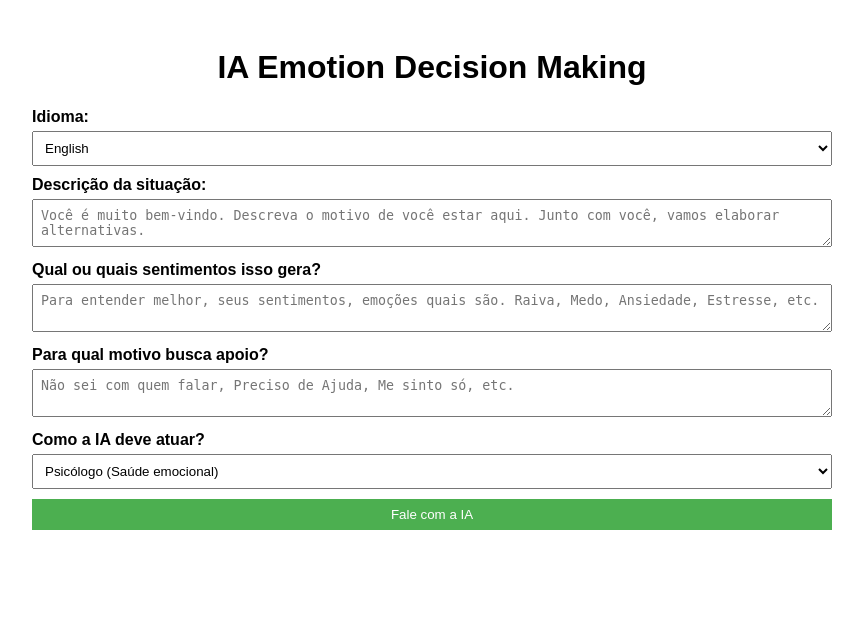
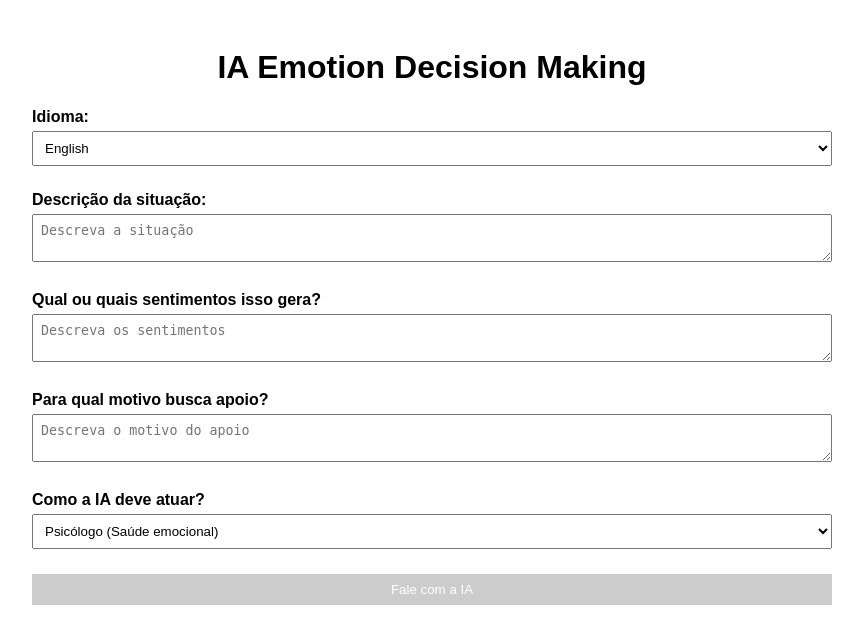
Before and after one commit to JoaoCarlosOrquiza/iaemotiondecisionmaking, a Flask app: template templates/index.html in a window 1280 px wide. Shown: the top 644 px of the page, without its empty margins (208-1071 px from the left). Run offline with Flask 3, Linux system fonts and the light colour scheme; the template is opened without the code that fills it, so the values that code supplies are empty.

Commit message:
Atualiza formulário e integração com backend para interação com a IA

```diff
--- a/app.py
+++ b/app.py
@@ -20,64 +20,33 @@
 
 @app.route('/process', methods=['POST'])
 def process():
-    description = request.form['description']
-    emotions = request.form['emotions']
-    support_reason = request.form['support_reason']
-    user_language = request.form['language']
+    if request.method == 'POST':
+        language = request.form.get('language')
+        description = request.form.get('description')
+        emotions = request.form.get('emotions')
+        support_reason = request.form.get('support_reason')
+        ia_role = request.form.get('ia_role')
 
-    # Chamada à API do OpenAI
-    response = openai.ChatCompletion.create(
-        model="gpt-3.5-turbo",
-        messages=[
-            {"role": "system", "content": "Você é um assistente útil."},
-            {"role": "user", "content": f"Descrição: {description}\nEmoções: {emotions}\nRazão do apoio: {support_reason}"}
-        ],
-        max_tokens=150
-    )
+        # Preparar a entrada para a API do OpenAI
+        prompt = f"""
+        Language: {language}
+        Description: {description}
+        Emotions: {emotions}
+        Support Reason: {support_reason}
+        IA Role: {ia_role}
 
-    # Resposta da IA
-    response_text = response.choices[0].message["content"]
+        Responda de acordo com o papel da IA e forneça suporte apropriado.
+        """
 
-    return render_template('response.html', response=response_text)
+        response = openai.Completion.create(
+            engine="text-davinci-003",
+            prompt=prompt,
+            max_tokens=150
+        )
 
-@app.route('/continue', methods=['POST'])
-def continue_conversation():
-    previous_answer = request.form['previous_answer']
+        answer = response.choices[0].text.strip()
 
-    response = openai.ChatCompletion.create(
-        model="gpt-3.5-turbo",
-        messages=[
-            {"role": "system", "content": "Você é um assistente útil."},
-            {"role": "user", "content": f"Continuar a conversa: {previous_answer}"}
-        ],
-        max_tokens=150
-    )
-
-    response_text = response.choices[0].message["content"]
-
-    return render_template('response.html', response=response_text)
-
-@app.route('/search_professionals', methods=['POST'])
-def search_professionals():
-    professional_type = request.form['professional_type']
-    location = request.form.get('user_location', '-23.3106665, -51.1899247')  # Simulando a localização do usuário
-
-    # Chamada à API do Google Places para buscar profissionais próximos
-    url = f"https://maps.googleapis.com/maps/api/place/nearbysearch/json?location={location}&radius=1500&type={professional_type}&key={google_api_key}"
-    response = requests.get(url)
-    places = response.json().get('results', [])
-
-    # Criando uma lista de profissionais a partir dos resultados da API
-    professionals = []
-    for place in places:
-        professional = {
-            'name': place.get('name'),
-            'specialty': professional_type,
-            'distance': '1.5 km'  # Simulando a distância
-        }
-        professionals.append(professional)
-
-    return render_template('professionals.html', professionals=professionals)
+        return jsonify({'answer': answer})
 
 if __name__ == '__main__':
     app.run(debug=True)
--- a/static/js/script.js
+++ b/static/js/script.js
@@ -1,5 +1,34 @@
+// script.js
+
+// Função para capturar os dados do formulário e enviar para o backend usando AJAX
+function submitForm() {
+    const form = document.getElementById('emotion-form');
+    const formData = new FormData(form);
+
+    fetch('/process', {
+        method: 'POST',
+        body: JSON.stringify(Object.fromEntries(formData)),
+        headers: {
+            'Content-Type': 'application/json'
+        }
+    })
+    .then(response => response.json())
+    .then(data => {
+        document.getElementById('response').innerHTML = data.answer;
+    })
+    .catch(error => console.error('Error:', error));
+}
+
+// Outras funcionalidades já existentes no script.js
+// (adicione aqui as outras funções e lógicas que já estão no seu script.js)
+
 document.addEventListener('DOMContentLoaded', function() {
     const form = document.getElementById('emotion-form');
+    form.addEventListener('submit', function(event) {
+        event.preventDefault();
+        submitForm();
+    });
+
     const submitButton = document.getElementById('submit-button');
     const inputs = form.querySelectorAll('input, textarea, select');
 
--- a/templates/index.html
+++ b/templates/index.html
@@ -1,42 +1,48 @@
 <!DOCTYPE html>
-<html lang="pt-BR">
+<html lang="en">
 <head>
     <meta charset="UTF-8">
     <meta name="viewport" content="width=device-width, initial-scale=1.0">
     <title>IA Emotion Decision Making</title>
-    <link rel="stylesheet" href="{{ url_for('static', filename='css/styles.css') }}">
+    <link rel="stylesheet" href="/static/styles.css">
 </head>
 <body>
     <div class="container">
         <h1>IA Emotion Decision Making</h1>
-        <form id="emotion-form" action="/process" method="POST">
+        <form id="emotion-form" action="/process" method="post">
+            <div class="form-group">
                 <label for="language">Idioma:</label>
-            <select id="language" name="language">
+                <select id="language" name="language" class="form-control">
                     <option value="en">English</option>
                     <option value="pt">Português</option>
                     <option value="es">Español</option>
                     <option value="fr">Français</option>
                 </select>
-
+            </div>
+            <div class="form-group">
                 <label for="description">Descrição da situação:</label>
-            <textarea id="description" name="description" placeholder="Você é muito bem-vindo. Descreva o motivo de você estar aqui. Junto com você, vamos elaborar alternativas." required></textarea>
-
+                <textarea id="description" name="description" class="form-control" placeholder="Descreva a situação"></textarea>
+            </div>
+            <div class="form-group">
                 <label for="emotions">Qual ou quais sentimentos isso gera?</label>
-            <textarea id="emotions" name="emotions" placeholder="Para entender melhor, seus sentimentos, emoções quais são. Raiva, Medo, Ansiedade, Estresse, etc." required></textarea>
-
+                <textarea id="emotions" name="emotions" class="form-control" placeholder="Descreva os sentimentos"></textarea>
+            </div>
+            <div class="form-group">
                 <label for="support_reason">Para qual motivo busca apoio?</label>
-            <textarea id="support_reason" name="support_reason" placeholder="Não sei com quem falar, Preciso de Ajuda, Me sinto só, etc." required></textarea>
-
+                <textarea id="support_reason" name="support_reason" class="form-control" placeholder="Descreva o motivo do apoio"></textarea>
+            </div>
+            <div class="form-group">
                 <label for="ia_role">Como a IA deve atuar?</label>
-            <select id="ia_role" name="ia_role">
-                <option value="psychologist">Psicólogo (Saúde emocional)</option>
-                <option value="financial">Consultor Financeiro</option>
-                <option value="legal">Advogado</option>
+                <select id="ia_role" name="ia_role" class="form-control">
+                    <option value="emotional_support">Psicólogo (Saúde emocional)</option>
+                    <option value="financial_support">Financeira</option>
+                    <option value="legal_support">Jurídica</option>
                 </select>
-
-            <button type="submit" id="submit-button">Fale com a IA</button>
+            </div>
+            <button type="submit" id="submit-button" class="btn btn-primary" disabled>Fale com a IA</button>
         </form>
+        <div id="response"></div>
     </div>
-    <script src="{{ url_for('static', filename='js/scripts.js') }}"></script>
+    <script src="/static/script.js"></script>
 </body>
 </html>
```
Lines whose indentation alone changed are shown as unchanged.
